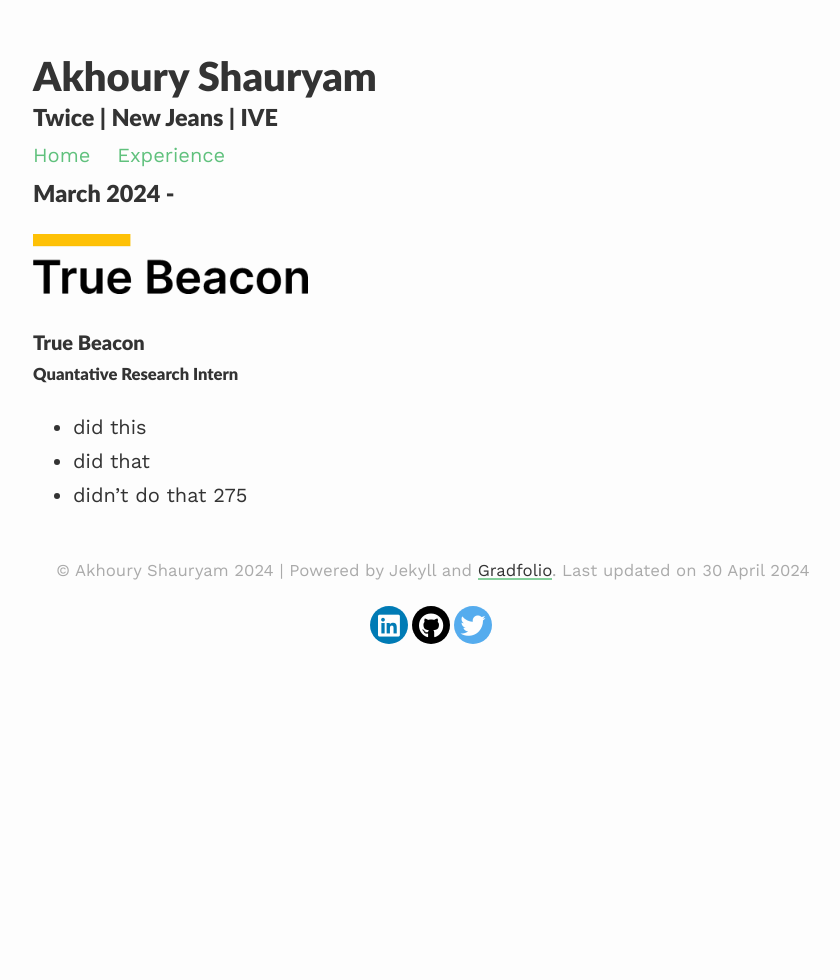
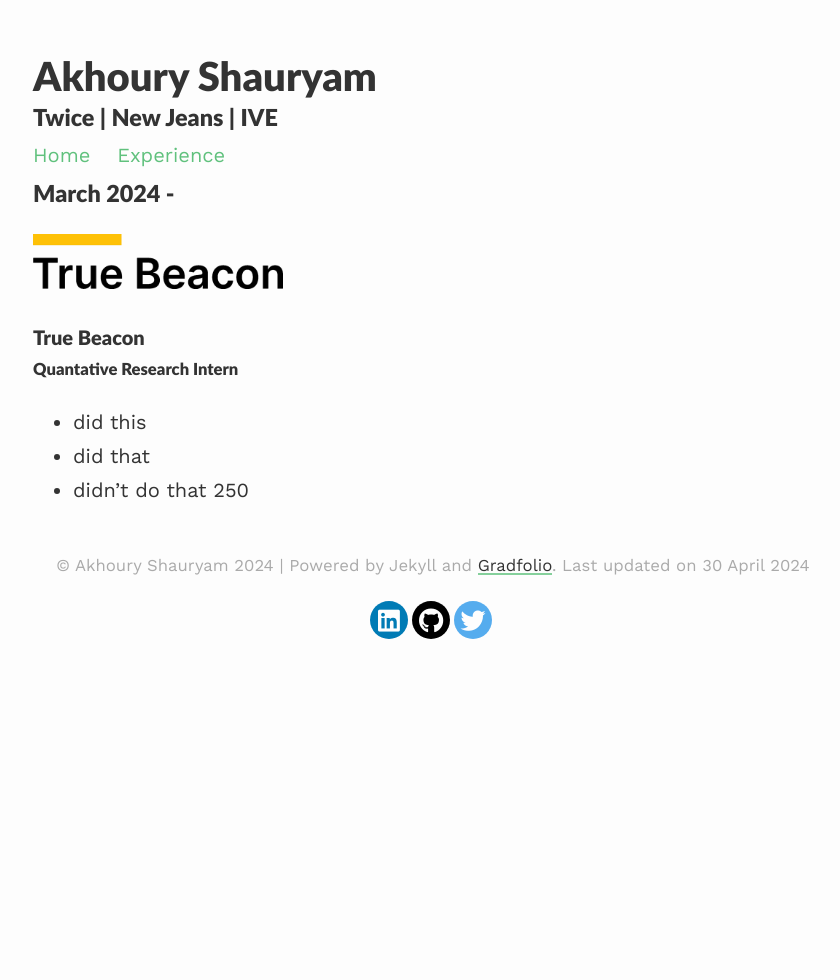
Before and after one commit to Satan-Claws/Satan-Claws.github.io, a Jekyll site: the page built from _pages/Experience.md, in a window 1280 px wide. Shown: the whole page, without its empty margins (207-1047 px from the left). Built offline with Jekyll 4.4.1, drawn with Linux system fonts in a browser that asks for light colours; nearby versions of some CDN libraries.

Commit message:
Update Experience.md

```diff
--- a/_pages/Experience.md
+++ b/_pages/Experience.md
@@ -6,11 +6,11 @@
 ---
 
 ### March 2024 -
-<img src="/assets/images/TrueBeacon.png" width="275">
+<img src="/assets/images/TrueBeacon.png" width="250">
 
 #### True Beacon
 ##### Quantative Research Intern
 
 - did this
 - did that
-- didn't do that 275
+- didn't do that 250
```
